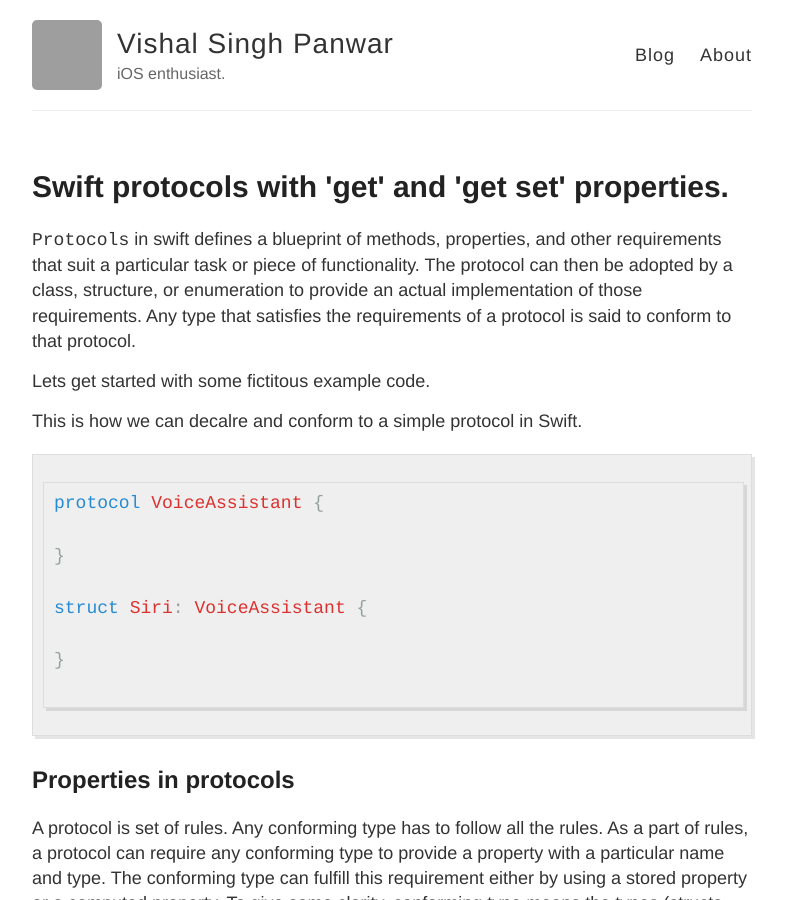
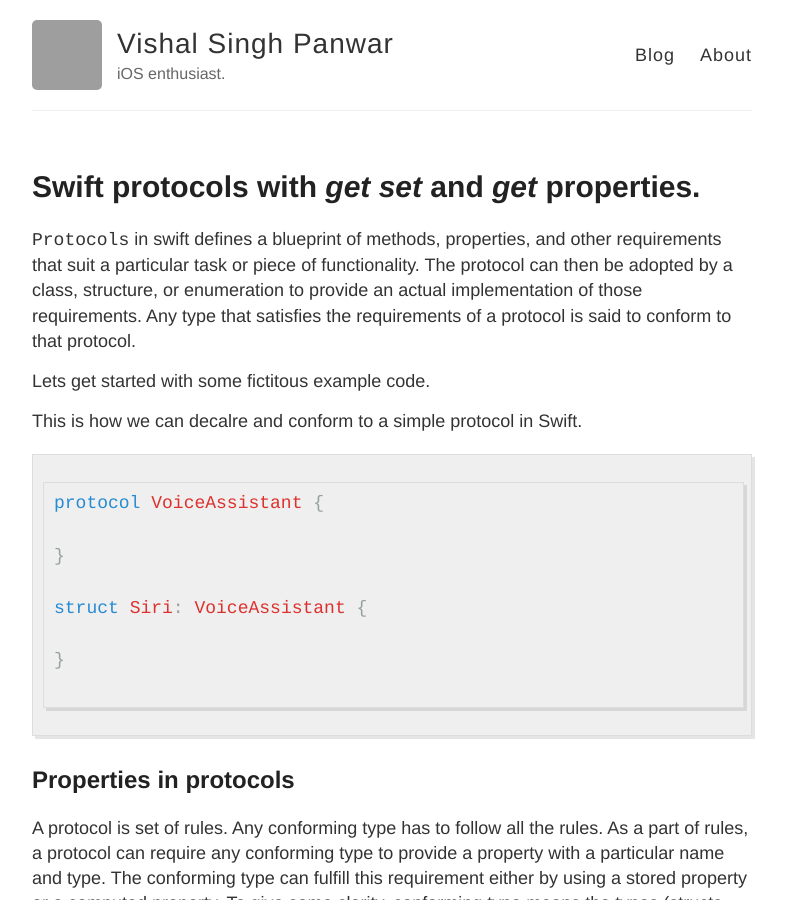
Before and after one commit to Vishal-Singh-Panwar/Vishal-Singh-Panwar.github.io, a Jekyll site: the page built from _posts/2016-7-3-SwiftProtocols.md, in a window 1280 px wide and 900 px high. Shown: the whole window, without its empty margins (248-1034 px from the left). Built offline with Jekyll 4.4.1, drawn with Linux system fonts in a browser that asks for light colours; comment, search, counter and statistics services are not loaded; grey boxes are pictures that could not be loaded.

Commit message:
formatting

```diff
--- a/_posts/2016-7-3-SwiftProtocols.md
+++ b/_posts/2016-7-3-SwiftProtocols.md
@@ -1,6 +1,6 @@
 ---
 layout: post
-title: Swift protocols with 'get' and 'get set' properties.
+title: Swift protocols with <i>get set</i> and <i>get</i> properties.
 ---
 
 `Protocols` in swift defines a blueprint of methods, properties, and other requirements that suit a particular task or piece of functionality. The protocol can then be adopted by a class, structure, or enumeration to provide an actual implementation of those requirements. Any type that satisfies the requirements of a protocol is said to conform to that protocol.
```
